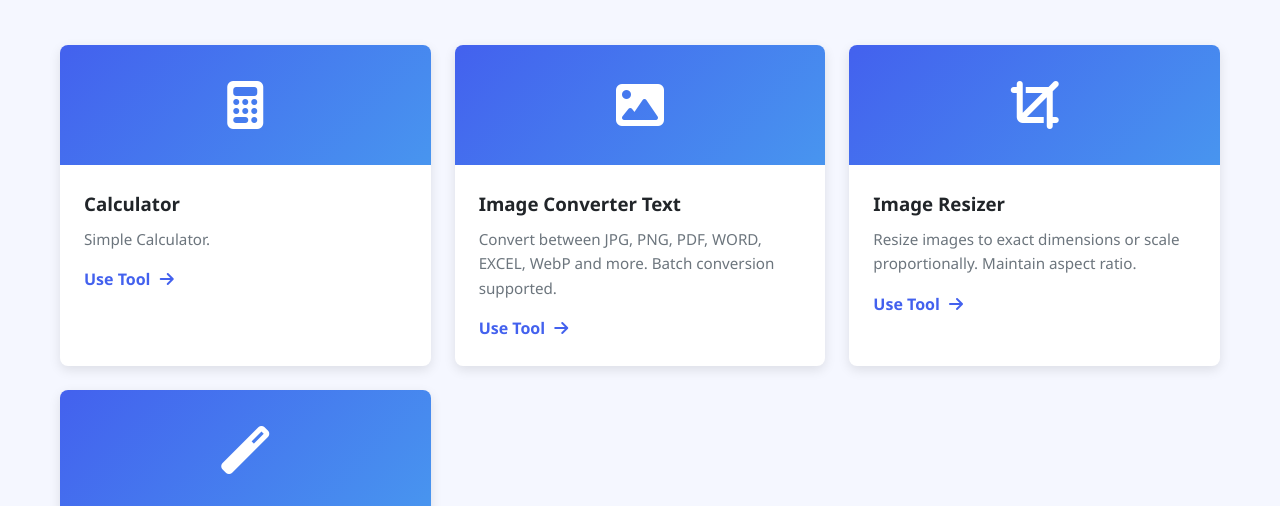
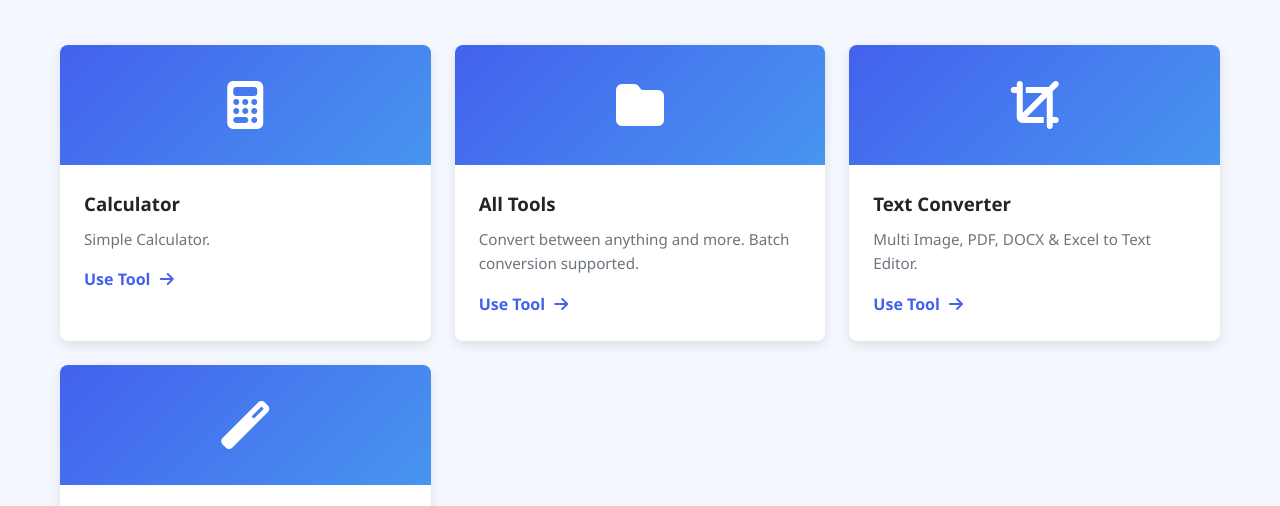
Before and after one commit to Shivkumarmandal678/DivyaCenter, a plain HTML site: page index.html in a window 1280 px wide. Shown: the part 232-738 px from the top of the page. Drawn offline with Linux system fonts and the light colour scheme.

Commit message:
Update index.html

```diff
--- a/index.html
+++ b/index.html
@@ -3,10 +3,13 @@
 <head>
     <meta charset="UTF-8">
     <meta name="viewport" content="width=device-width, initial-scale=1.0">
-    <meta name="description"Divya Center">
+    <meta name="description" content="Free online tools for images and PDFs. Compress, convert, edit, and optimize your files with our easy-to-use web tools.">
+    <title>Divya Center</title>
+    <meta name="google-site-verification" content="google0e8e774906786cf5.html" />
+
     <meta name="google-adsense-account" content="ca-pub-2561414540844650">
     <meta name="google-site-verification" content="google0e8e774906786cf5.html" />
-    <title>Divya Center</title>
+
     <link rel="stylesheet" href="https://cdnjs.cloudflare.com/ajax/libs/font-awesome/6.4.0/css/all.min.css">
 
     <style>
@@ -634,12 +637,12 @@
                 <!-- Tool 2 -->
                 <div class="tool-card">
                     <div class="tool-icon">
-                        <i class="fas fa-image"></i>
+                        <i class="fas fa-folder"></i>
                     </div>
                     <div class="tool-content">
-                        <h3>Image Converter Text</h3>
-                        <p>Convert between JPG, PNG, PDF, WORD, EXCEL, WebP and more. Batch conversion supported.</p>
-                        <a href="/html/image to text.html" class="tool-link">Use Tool <i class="fas fa-arrow-right"></i></a>
+                        <h3>All Tools</h3>
+                        <p>Convert between anything and more. Batch conversion supported.</p>
+                        <a href="/html/tools.html" class="tool-link">Use Tool <i class="fas fa-arrow-right"></i></a>
                     </div>
                 </div>
 
@@ -649,9 +652,9 @@
                         <i class="fas fa-crop"></i>
                     </div>
                     <div class="tool-content">
-                        <h3>Image Resizer</h3>
-                        <p>Resize images to exact dimensions or scale proportionally. Maintain aspect ratio.</p>
-                        <a href="/html/image.html" class="tool-link">Use Tool <i class="fas fa-arrow-right"></i></a>
+                        <h3>Text Converter</h3>
+                        <p>Multi Image, PDF, DOCX & Excel to Text Editor.</p>
+                        <a href="/html/text_converter.html" class="tool-link">Use Tool <i class="fas fa-arrow-right"></i></a>
                     </div>
                 </div>
 
@@ -663,7 +666,7 @@
                     <div class="tool-content">
                         <h3>Image Enhancer</h3>
                         <p>Improve photo quality automatically. Fix blurry, dark, or low-quality images.</p>
-                        <a href="/image-enhancer" class="tool-link">Use Tool <i class="fas fa-arrow-right"></i></a>
+                        <a href="/html/tool.html" class="tool-link">Use Tool <i class="fas fa-arrow-right"></i></a>
                     </div>
                 </div>
             </div>
```
